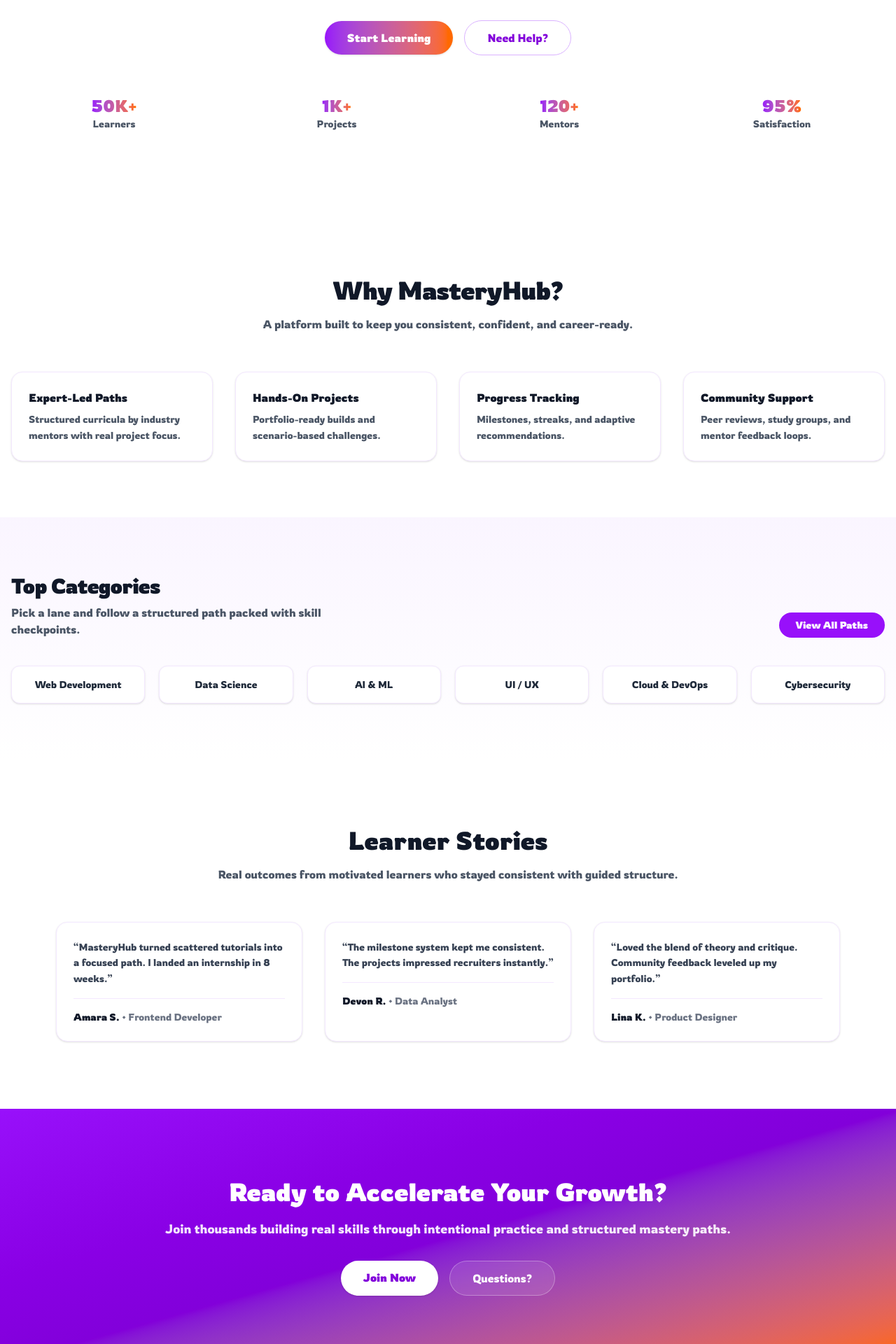
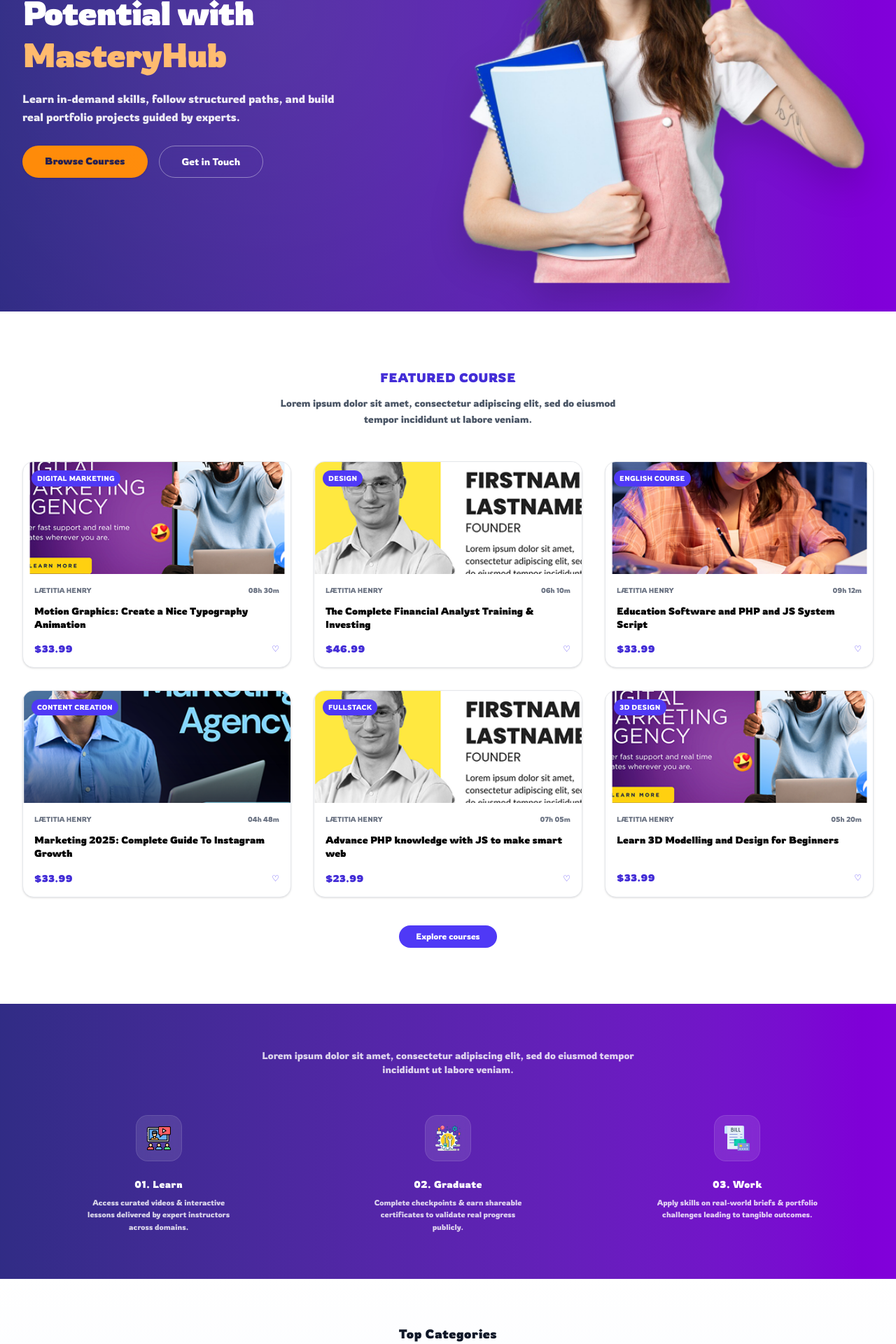
Before and after one commit to zahura0/MasteryHub, a React (Vite) app in the folder frontend/: page / in a window 1280 px wide. Shown: the part 360-2280 px from the top of the page at 70% size. Built offline with nearby package versions, Linux system fonts and the light colour scheme; a web font is replaced by a local one.

Commit message:
updated home page

```diff
--- a/frontend/src/pages/Home.jsx
+++ b/frontend/src/pages/Home.jsx
@@ -1,126 +1,205 @@
 import React from 'react';
 import { Link } from 'react-router-dom';
+import heroGirl from '../assets/girl-stu-hero.png';
+import image01 from '../assets/image_01.png';
+import image02 from '../assets/image_02.png';
+import image03 from '../assets/image_03.png';
+import image04 from '../assets/image_04.png';
+import webinar from '../assets/webinar.png';
+import service from '../assets/service.png';
+import payment from '../assets/payment.png';
+import certificate from '../assets/certificate-of-origin.png';
 
-// Simple data arrays for mapped UI sections
-const features = [
-  { title: 'Expert-Led Paths', desc: 'Structured curricula by industry mentors with real project focus.' },
-  { title: 'Hands-On Projects', desc: 'Portfolio-ready builds and scenario-based challenges.' },
-  { title: 'Progress Tracking', desc: 'Milestones, streaks, and adaptive recommendations.' },
-  { title: 'Community Support', desc: 'Peer reviews, study groups, and mentor feedback loops.' },
+// Data (placeholder – replace with real API data later)
+const featuredCourses = [
+  { id: 1, title: 'Motion Graphics: Create a Nice Typography Animation', author: 'LÆTITIA HENRY', price: 33.99, image: image01, duration: '08h 30m', lessons: 42, tag: 'Digital Marketing' },
+  { id: 2, title: 'The Complete Financial Analyst Training & Investing', author: 'LÆTITIA HENRY', price: 46.99, image: image02, duration: '06h 10m', lessons: 30, tag: 'Design' },
+  { id: 3, title: 'Education Software and PHP and JS System Script', author: 'LÆTITIA HENRY', price: 33.99, image: image03, duration: '09h 12m', lessons: 54, tag: 'English Course' },
+  { id: 4, title: 'Marketing 2025: Complete Guide To Instagram Growth', author: 'LÆTITIA HENRY', price: 33.99, image: image04, duration: '04h 48m', lessons: 18, tag: 'Content Creation' },
+  { id: 5, title: 'Advance PHP knowledge with JS to make smart web', author: 'LÆTITIA HENRY', price: 23.99, image: image02, duration: '07h 05m', lessons: 36, tag: 'Fullstack' },
+  { id: 6, title: 'Learn 3D Modelling and Design for Beginners', author: 'LÆTITIA HENRY', price: 33.99, image: image01, duration: '05h 20m', lessons: 25, tag: '3D Design' },
+];
+
+const process = [
+  { icon: webinar, title: '01. Learn', desc: 'Access curated videos & interactive lessons delivered by expert instructors across domains.' },
+  { icon: service, title: '02. Graduate', desc: 'Complete checkpoints & earn shareable certificates to validate real progress publicly.' },
+  { icon: payment, title: '03. Work', desc: 'Apply skills on real-world briefs & portfolio challenges leading to tangible outcomes.' },
 ];
 
 const categories = [
-  'Web Development', 'Data Science', 'AI & ML', 'UI / UX', 'Cloud & DevOps', 'Cybersecurity'
+  { name: 'Digital Marketing', count: 25 },
+  { name: 'Web Development', count: 16 },
+  { name: 'Art & Humanities', count: 78 },
+  { name: 'Personal Development', count: 22 },
+  { name: 'IT and Software', count: 110 },
+  { name: 'Graphic Design', count: 85 },
 ];
 
 const testimonials = [
-  { name: 'Amara S.', role: 'Frontend Developer', quote: 'MasteryHub turned scattered tutorials into a focused path. I landed an internship in 8 weeks.' },
-  { name: 'Devon R.', role: 'Data Analyst', quote: 'The milestone system kept me consistent. The projects impressed recruiters instantly.' },
-  { name: 'Lina K.', role: 'Product Designer', quote: 'Loved the blend of theory and critique. Community feedback leveled up my portfolio.' },
+  { name: 'Ronald Richards', text: 'Excellent choice for logical skill practice. Learnt in-depth software concepts and secured a freelance project quickly.', rating: 5 },
+  { name: 'Wade Warren', text: 'Course structure was practical. I used lessons to build confidently. Layout is tidy & flows well.', rating: 4 },
+  { name: 'Jacob Jones', text: 'Clear structure and supportive mentors. Lessons are crisp & effective and explanations are thorough without fluff.', rating: 5 },
 ];
 
 export default function Home() {
   return (
-    <div className="flex flex-col">
-      {/* Hero */}
-      <section className="relative overflow-hidden">
-        <div className="absolute inset-0 -z-10 bg-[radial-gradient(ellipse_at_top_right,_var(--tw-gradient-stops))] from-purple-200 via-white to-white" />
-        <div className="mx-auto max-w-7xl px-4 pt-20 pb-24 sm:pt-28 sm:pb-32 text-center">
-          <h1 className="text-4xl sm:text-6xl font-extrabold tracking-tight text-gray-900 leading-tight">
-            Learn. Build. <span className="bg-gradient-to-r from-purple-600 to-orange-500 bg-clip-text text-transparent">Master.</span>
+    <main className="bg-white flex flex-col">
+      {/* HERO */}
+      <section className="relative w-full overflow-hidden bg-gradient-to-r from-indigo-900 to-purple-700">
+        <div className="absolute inset-0 opacity-20" style={{backgroundImage:'radial-gradient(circle at 30% 40%,rgba(255,255,255,0.3),transparent 60%)'}} />
+        <div className="mx-auto max-w-7xl px-4 sm:px-6 lg:px-8 flex flex-col md:flex-row items-center gap-10 pt-10 md:pt-14 pb-10">
+          <div className="flex-1 text-white max-w-xl">
+            <h1 className="text-4xl sm:text-5xl font-extrabold leading-tight tracking-tight">
+              Unlock Your <br /> Potential with <span className="text-orange-300">MasteryHub</span>
             </h1>
-          <p className="mt-6 max-w-2xl mx-auto text-lg sm:text-xl text-gray-600 leading-relaxed">
-            MasteryHub accelerates your journey from beginner to job‑ready with curated paths, guided projects, and a supportive community.
+            <p className="mt-5 text-white/90 text-sm sm:text-base leading-relaxed max-w-md">
+              Learn in-demand skills, follow structured paths, and build real portfolio projects guided by experts.
             </p>
-          <div className="mt-8 flex flex-col sm:flex-row items-center justify-center gap-4">
-            <Link to="/contact" className="rounded-full bg-gradient-to-r from-purple-600 to-orange-500 px-8 py-3 text-white font-semibold shadow hover:shadow-lg hover:brightness-105 transition">
-              Start Learning
+            <div className="mt-7 flex flex-col sm:flex-row gap-4">
+              <Link to="/courses" className="rounded-full bg-orange-400 hover:bg-orange-500 text-indigo-950 font-semibold px-8 py-3 text-sm shadow">
+                Browse Courses
               </Link>
-            <Link to="/help-support" className="rounded-full border border-purple-300 px-8 py-3 font-medium text-purple-700 hover:bg-purple-50">
-              Need Help?
+              <Link to="/contact" className="rounded-full border border-white/40 hover:bg-white/10 text-white px-8 py-3 text-sm font-medium backdrop-blur">
+                Get in Touch
               </Link>
             </div>
-          <div className="mt-14 grid grid-cols-2 sm:grid-cols-4 gap-6 text-sm text-gray-600">
-            {[['50K+', 'Learners'], ['1K+', 'Projects'], ['120+', 'Mentors'], ['95%', 'Satisfaction']].map(([k, v]) => (
-              <div key={k} className="flex flex-col items-center">
-                <span className="text-2xl font-bold bg-gradient-to-r from-purple-600 to-orange-500 bg-clip-text text-transparent">{k}</span>
-                <span>{v}</span>
+          </div>
+          <div className="flex-1 flex items-center justify-center relative">
+            <img src={heroGirl} alt="Study" className="w-full max-w-xl drop-shadow-2xl" />
+          </div>
+        </div>
+      </section>
+
+      {/* FEATURED COURSES */}
+      <section className="py-16 sm:py-20 bg-white">
+        <div className="mx-auto max-w-7xl px-4 sm:px-6 lg:px-8">
+          <div className="text-center max-w-lg mx-auto mb-12">
+            <h2 className="text-lg font-semibold tracking-wide text-indigo-700 uppercase">Featured Course</h2>
+            <p className="mt-3 text-sm text-gray-600 leading-relaxed">
+              Lorem ipsum dolor sit amet, consectetur adipiscing elit, sed do eiusmod tempor incididunt ut labore veniam.
+            </p>
+          </div>
+          <div className="grid gap-6 md:gap-8 sm:grid-cols-2 lg:grid-cols-3">
+            {featuredCourses.map(c => (
+              <div key={c.id} className="group rounded-2xl border border-gray-200 hover:border-indigo-300 bg-white shadow-sm hover:shadow-lg transition overflow-hidden">
+                <div className="relative h-40 w-full overflow-hidden">
+                  <img src={c.image} alt={c.title} className="h-full w-full object-cover group-hover:scale-[1.04] transition-transform duration-500" />
+                  <span className="absolute top-3 left-3 bg-indigo-600 text-white text-[10px] font-medium px-2 py-1 rounded-full uppercase tracking-wide">{c.tag}</span>
+                </div>
+                <div className="p-4 flex flex-col gap-3">
+                  <div className="text-[10px] text-gray-500 flex justify-between">
+                    <span>{c.author}</span>
+                    <span>{c.duration}</span>
+                  </div>
+                  <h3 className="text-sm font-semibold leading-snug line-clamp-2 min-h-[38px]">{c.title}</h3>
+                  <div className="flex items-center justify-between mt-1">
+                    <span className="text-sm font-bold text-indigo-700">${c.price}</span>
+                    <button className="text-xs text-indigo-600 hover:text-indigo-800">♡</button>
+                  </div>
+                </div>
+              </div>
+            ))}
+          </div>
+          <div className="mt-10 flex justify-center">
+            <Link to="/courses" className="text-xs rounded-full bg-indigo-600 text-white px-6 py-2 font-medium hover:bg-indigo-700">Explore courses</Link>
+          </div>
+        </div>
+      </section>
+
+      {/* PROCESS GRADIENT BAR */}
+      <section className="bg-gradient-to-r from-indigo-900 to-purple-700 text-white py-16">
+        <div className="mx-auto max-w-7xl px-4 sm:px-6 lg:px-10 text-center">
+          <p className="max-w-xl mx-auto text-xs sm:text-sm text-white/80 mb-14">
+            Lorem ipsum dolor sit amet, consectetur adipiscing elit, sed do eiusmod tempor incididunt ut labore veniam.
+          </p>
+          <div className="grid gap-10 md:grid-cols-3">
+            {process.map(step => (
+              <div key={step.title} className="flex flex-col items-center text-center px-4">
+                <div className="w-16 h-16 rounded-2xl bg-white/10 flex items-center justify-center mb-6 ring-1 ring-white/20 backdrop-blur-sm">
+                  <img src={step.icon} alt="" className="w-9 h-9 object-contain" />
+                </div>
+                <h3 className="text-sm font-semibold mb-2 tracking-wide">{step.title}</h3>
+                <p className="text-[11px] leading-relaxed text-white/80 max-w-[230px]">{step.desc}</p>
               </div>
             ))}
           </div>
         </div>
       </section>
 
-      {/* Features */}
-      <section className="py-20 bg-white">
-        <div className="mx-auto max-w-7xl px-4">
-          <div className="text-center max-w-2xl mx-auto">
-            <h2 className="text-3xl sm:text-4xl font-bold tracking-tight text-gray-900">Why MasteryHub?</h2>
-            <p className="mt-4 text-gray-600">A platform built to keep you consistent, confident, and career-ready.</p>
+      {/* CATEGORIES STRIP */}
+      <section className="py-16 bg-gradient-to-b from-white to-indigo-50/40">
+        <div className="mx-auto max-w-7xl px-4 sm:px-6 lg:px-8">
+          <div className="text-center mb-10">
+            <h2 className="text-base sm:text-lg font-semibold tracking-wide text-gray-900">Top Categories</h2>
+            <p className="mt-2 text-[11px] text-gray-500">12,000+ unique online course list designs</p>
           </div>
-          <div className="mt-14 grid gap-8 sm:grid-cols-2 lg:grid-cols-4">
-            {features.map(f => (
-              <div key={f.title} className="group relative rounded-2xl border border-purple-100 bg-white p-6 shadow-sm hover:shadow-lg transition overflow-hidden">
-                <div className="absolute inset-0 opacity-0 group-hover:opacity-100 bg-gradient-to-br from-purple-50 to-orange-50 transition" />
-                <h3 className="relative font-semibold text-gray-900 mb-2">{f.title}</h3>
-                <p className="relative text-sm leading-relaxed text-gray-600">{f.desc}</p>
+          <div className="flex gap-4 overflow-x-auto pb-2 snap-x" style={{scrollbarWidth:'none'}}>
+            {categories.map(cat => (
+              <div key={cat.name} className="shrink-0 snap-center w-44 rounded-xl bg-white border border-gray-200 hover:border-indigo-300 p-4 flex flex-col items-center text-center shadow-sm hover:shadow transition">
+                <span className="text-[11px] font-medium text-gray-700 mb-1 leading-tight">{cat.name}</span>
+                <span className="text-[9px] text-gray-500">{cat.count} Courses</span>
               </div>
             ))}
           </div>
         </div>
       </section>
 
-      {/* Categories */}
-      <section className="py-20 bg-gradient-to-b from-purple-50 to-white">
-        <div className="mx-auto max-w-7xl px-4">
-          <div className="flex flex-col sm:flex-row sm:items-end sm:justify-between gap-6 mb-10">
+      {/* VALUE PROPOSITION SPLIT */}
+      <section className="py-20">
+        <div className="mx-auto max-w-7xl px-4 sm:px-6 lg:px-8 grid md:grid-cols-2 gap-12 items-center">
+          <div className="relative">
+            <div className="absolute -inset-4 -z-10 bg-gradient-to-tr from-indigo-100 to-purple-50 rounded-3xl" />
+            <img src={image03} alt="Learning" className="w-full rounded-2xl" />
+          </div>
+          <div className="max-w-md">
+            <h3 className="text-lg font-semibold leading-snug mb-4">The number one factor in <span className="text-indigo-700">relevance drives out resistance.</span></h3>
+            <p className="text-xs text-gray-600 leading-relaxed mb-5">
+              Data and clear value deliver sustainable motivation: we validate your work, unlock visible progress, and build intrinsic drive through practical context.
+            </p>
+            <Link to="/courses" className="rounded-md bg-indigo-600 text-white text-xs font-medium px-5 py-2 hover:bg-indigo-700">Learn More</Link>
+          </div>
+        </div>
+      </section>
+
+      {/* VIDEO / SHOWCASE */}
+      <section className="py-24 bg-indigo-50/50">
+        <div className="mx-auto max-w-5xl px-4 sm:px-6 lg:px-8">
+          <div className="relative overflow-hidden rounded-3xl bg-white shadow border border-indigo-100">
+            <img src={certificate} alt="Video section" className="w-full h-64 object-cover" />
+            <button className="absolute inset-0 m-auto w-16 h-16 rounded-full bg-indigo-600/90 text-white flex items-center justify-center shadow-lg hover:scale-105 transition">
+              ▶
+            </button>
+          </div>
+        </div>
+      </section>
+
+      {/* TESTIMONIALS */}
+      <section className="py-20 bg-gradient-to-b from-white to-indigo-50/60">
+        <div className="mx-auto max-w-7xl px-4 sm:px-6 lg:px-8">
+          <div className="text-center mb-14">
+            <h2 className="text-base sm:text-lg font-semibold text-gray-900">Testimonials</h2>
+            <p className="text-[11px] text-gray-600 mt-1">What our student say about us</p>
+          </div>
+          <div className="grid gap-8 md:grid-cols-3">
+            {testimonials.map(t => (
+              <div key={t.name} className="rounded-2xl bg-white border border-gray-200 p-5 shadow-sm hover:shadow-md transition flex flex-col gap-4">
+                <div className="flex items-center gap-3">
+                  <div className="w-10 h-10 rounded-full bg-indigo-100 flex items-center justify-center text-indigo-600 text-xs font-semibold">
+                    {t.name.split(' ').map(n=>n[0]).slice(0,2).join('')}
+                  </div>
                   <div>
-              <h2 className="text-3xl font-bold tracking-tight text-gray-900">Top Categories</h2>
-              <p className="mt-2 text-gray-600 max-w-md">Pick a lane and follow a structured path packed with skill checkpoints.</p>
+                    <p className="text-[11px] font-medium text-gray-800 leading-tight">{t.name}</p>
+                    <div className="flex text-yellow-500 text-[10px]">
+                      {'★★★★★'.slice(0,t.rating)}
                     </div>
-            <Link to="/contact" className="self-start sm:self-auto rounded-full bg-purple-600 px-6 py-2 text-sm font-semibold text-white hover:bg-purple-700">View All Paths</Link>
                   </div>
-          <div className="grid gap-5 grid-cols-2 sm:grid-cols-3 lg:grid-cols-6">
-            {categories.map(c => (
-              <div key={c} className="rounded-xl bg-white p-4 text-center shadow hover:shadow-md border border-purple-100 hover:border-purple-300 transition flex flex-col justify-center">
-                <span className="font-medium text-gray-800 text-sm">{c}</span>
+                </div>
+                <p className="text-[10px] text-gray-600 leading-relaxed">{t.text}</p>
               </div>
             ))}
           </div>
         </div>
       </section>
-
-      {/* Testimonials */}
-      <section className="py-24 bg-white">
-        <div className="mx-auto max-w-6xl px-4">
-          <h2 className="text-center text-3xl sm:text-4xl font-bold text-gray-900">Learner Stories</h2>
-          <p className="mt-4 text-center text-gray-600 max-w-2xl mx-auto">Real outcomes from motivated learners who stayed consistent with guided structure.</p>
-          <div className="mt-14 grid gap-8 sm:grid-cols-2 lg:grid-cols-3">
-            {testimonials.map(t => (
-              <figure key={t.name} className="relative flex flex-col rounded-2xl border border-purple-100 bg-white p-6 shadow-sm hover:shadow-lg transition">
-                <blockquote className="text-gray-700 text-sm leading-relaxed">“{t.quote}”</blockquote>
-                <figcaption className="mt-4 pt-4 border-t border-purple-100 text-sm">
-                  <span className="font-semibold text-gray-900">{t.name}</span>{' '}
-                  <span className="text-gray-500">• {t.role}</span>
-                </figcaption>
-              </figure>
-            ))}
-          </div>
-        </div>
-      </section>
-
-      {/* Call to Action */}
-      <section className="relative py-24">
-        <div className="absolute inset-0 -z-10 bg-gradient-to-br from-purple-600 via-purple-700 to-orange-500" />
-        <div className="mx-auto max-w-4xl px-4 text-center text-white">
-          <h2 className="text-3xl sm:text-4xl font-bold leading-tight">Ready to Accelerate Your Growth?</h2>
-          <p className="mt-4 text-lg text-white/90">Join thousands building real skills through intentional practice and structured mastery paths.</p>
-          <div className="mt-8 flex flex-col sm:flex-row gap-4 justify-center">
-            <Link to="/contact" className="rounded-full bg-white px-8 py-3 font-semibold text-purple-700 shadow hover:shadow-lg hover:brightness-105">Join Now</Link>
-            <Link to="/help-support" className="rounded-full bg-white/10 backdrop-blur px-8 py-3 font-medium text-white border border-white/30 hover:bg-white/20">Questions?</Link>
-          </div>
-        </div>
-      </section>
-    </div>
+    </main>
   );
 }
```
Lines whose indentation alone changed are shown as unchanged.
